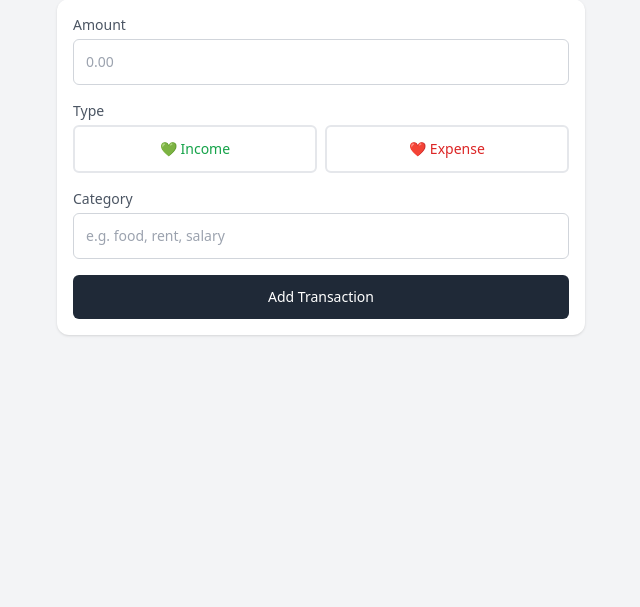
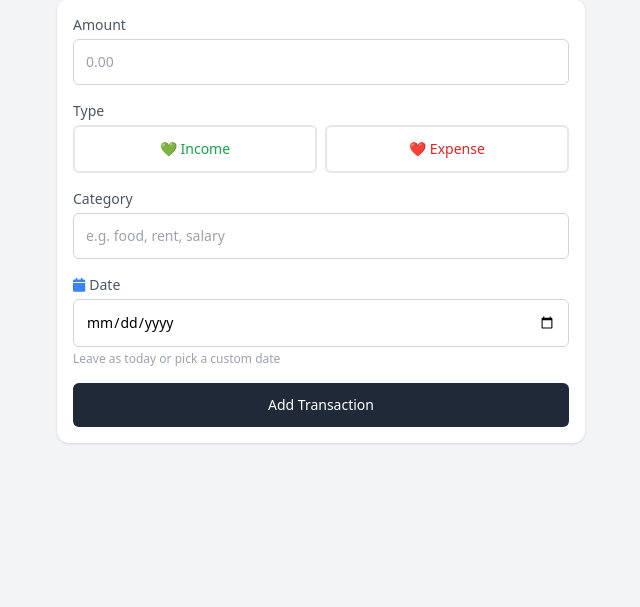
Before and after one commit to abidyafi49/money-app, a Flask app: template app/templates/add.html in a window 1280 px wide. Shown: the part 85-692 px from the top of the page, without its empty margins (319-959 px from the left). Run offline with Flask 3, Linux system fonts and the light colour scheme; the template is opened without the code that fills it: most values are stand-ins (such as "Sample title", 1, 10 or a date in 2020); some libraries are stand-ins or nearby versions.

Commit message:
feat: add date on update and add

```diff
--- a/app/templates/add.html
+++ b/app/templates/add.html
@@ -52,6 +52,16 @@
     />
   </div>
 
+  <div>
+    <label class="text-sm text-gray-600 block mb-1">
+        <i class="fa-solid fa-calendar mr-1 text-blue-500"></i>Date
+    </label>
+    <input type="date" name="date"
+           value="{{ today }}"
+           class="w-full border border-gray-300 rounded-md p-3 text-sm">
+    <p class="text-xs text-gray-400 mt-1">Leave as today or pick a custom date</p>
+</div>
+
   <button
     type="submit"
     class="w-full bg-gray-800 hover:bg-gray-900 text-white py-3 rounded-md text-sm font-medium"
```
Also changed, not shown: app/models.py (+4 -3 lines), app/routes.py (+8 -2 lines), app/templates/edit.html (+9 -0 lines).
